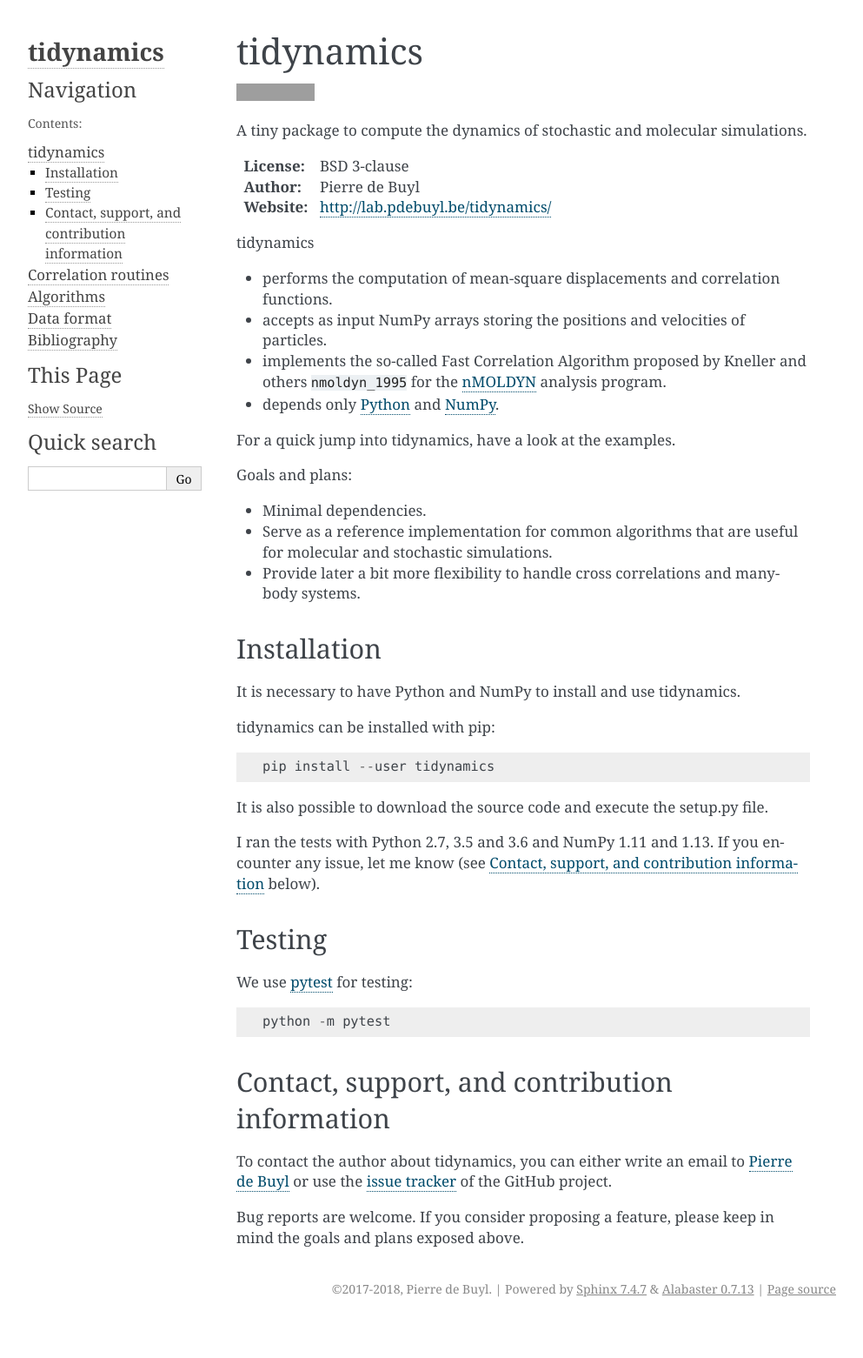
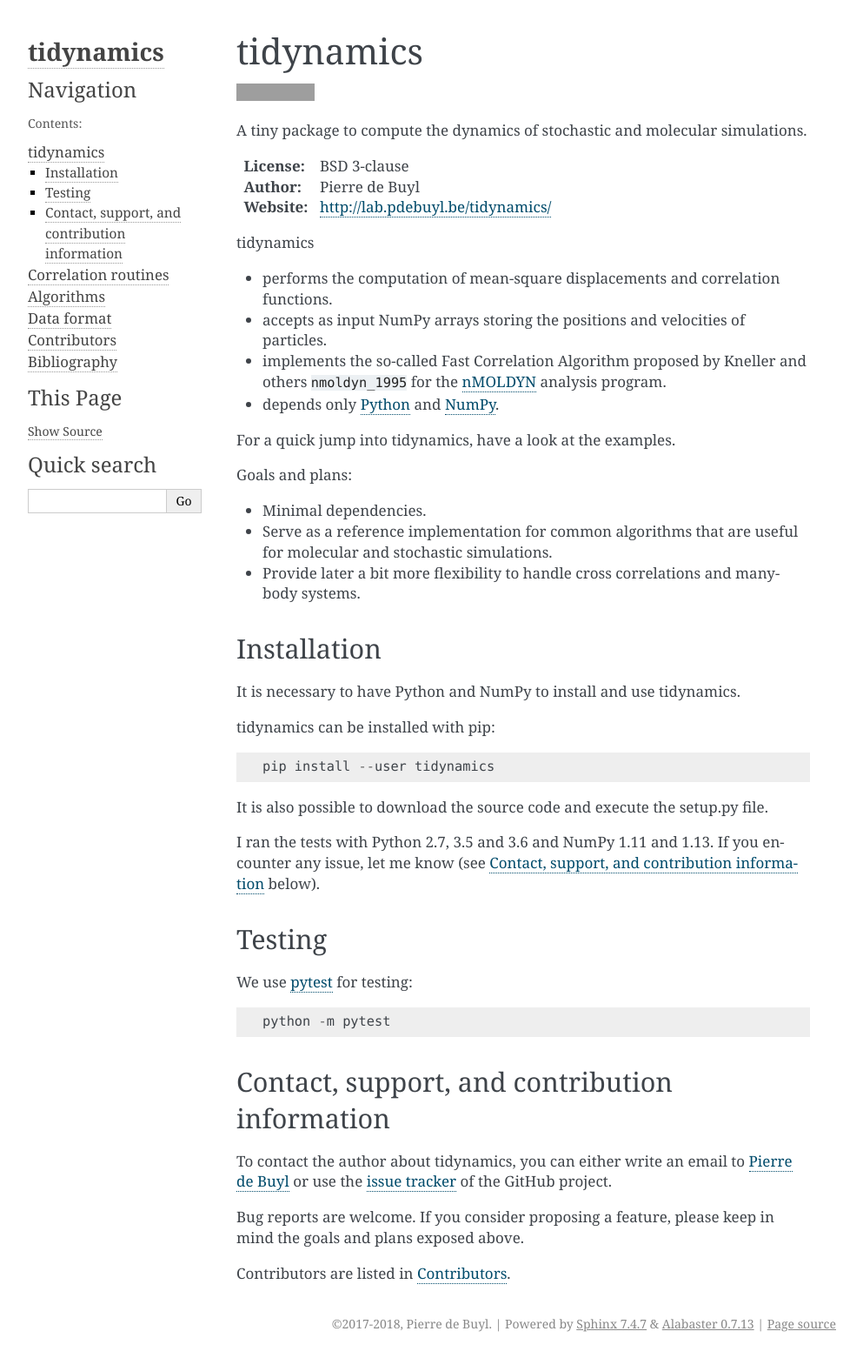
Before and after one commit to pdebuyl-lab/tidynamics, a Sphinx documentation site: the page built from doc/index.rst, in a window 1280 px wide. Shown: the whole page at 87% size, without its empty margins (148-1141 px from the left). Built offline with Sphinx 7.4.7, drawn with Linux system fonts in a browser that asks for light colours; pages that are not in the unit, such as notebooks, are missing from menus; cross-references to code outside the pages are shown as plain code; before the commit the page ends 1521 px from its top, so only the background shows below that; grey boxes are pictures that could not be loaded.

Commit message:
add contributors

```diff
--- a/doc/contents.rst
+++ b/doc/contents.rst
@@ -12,4 +12,5 @@
    algorithms
    data_format
    auto_examples/index
+   contributors
    zbibliography
--- /dev/null
+++ b/doc/contributors.rst
@@ -0,0 +1,6 @@
+.. _contributors:
+
+Contributors
+------------
+
+.. literalinclude:: ../CONTRIBUTORS
--- a/doc/index.rst
+++ b/doc/index.rst
@@ -75,3 +75,5 @@
 
 Bug reports are welcome. If you consider proposing a feature, please keep in mind the goals
 and plans exposed above.
+
+Contributors are listed in :ref:`contributors`.
```
Also changed, not shown: 1 other file.
